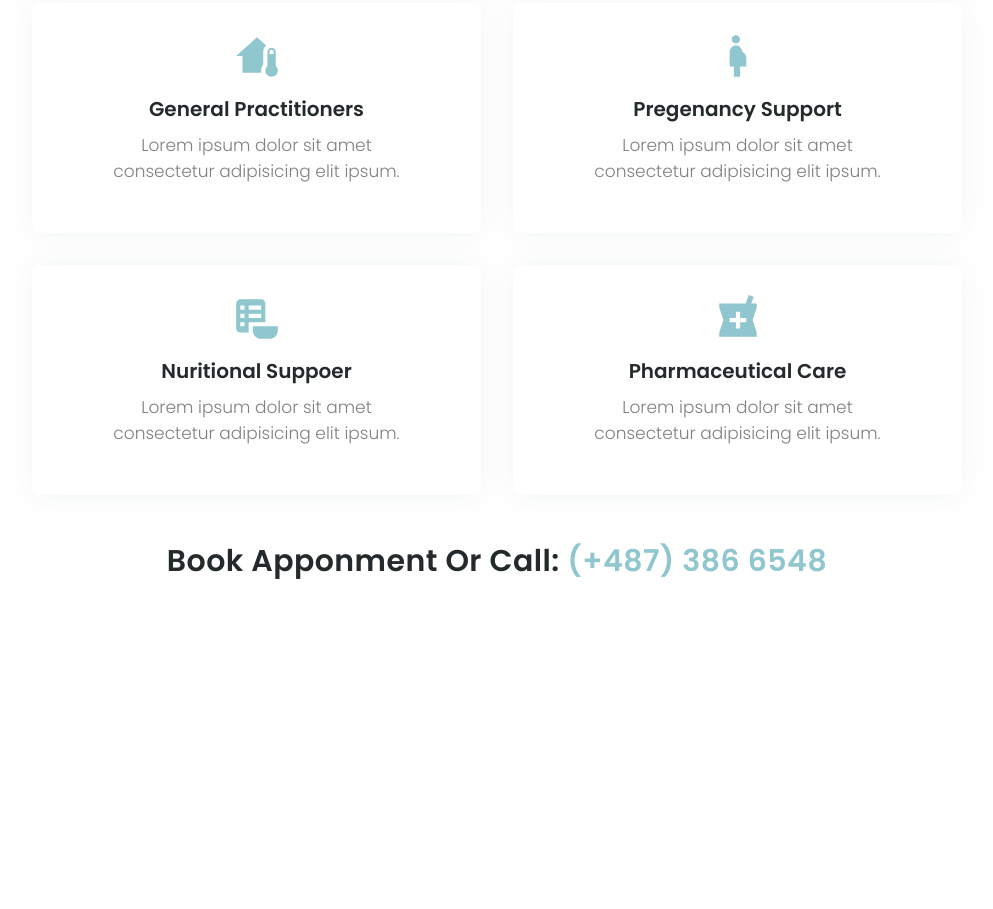
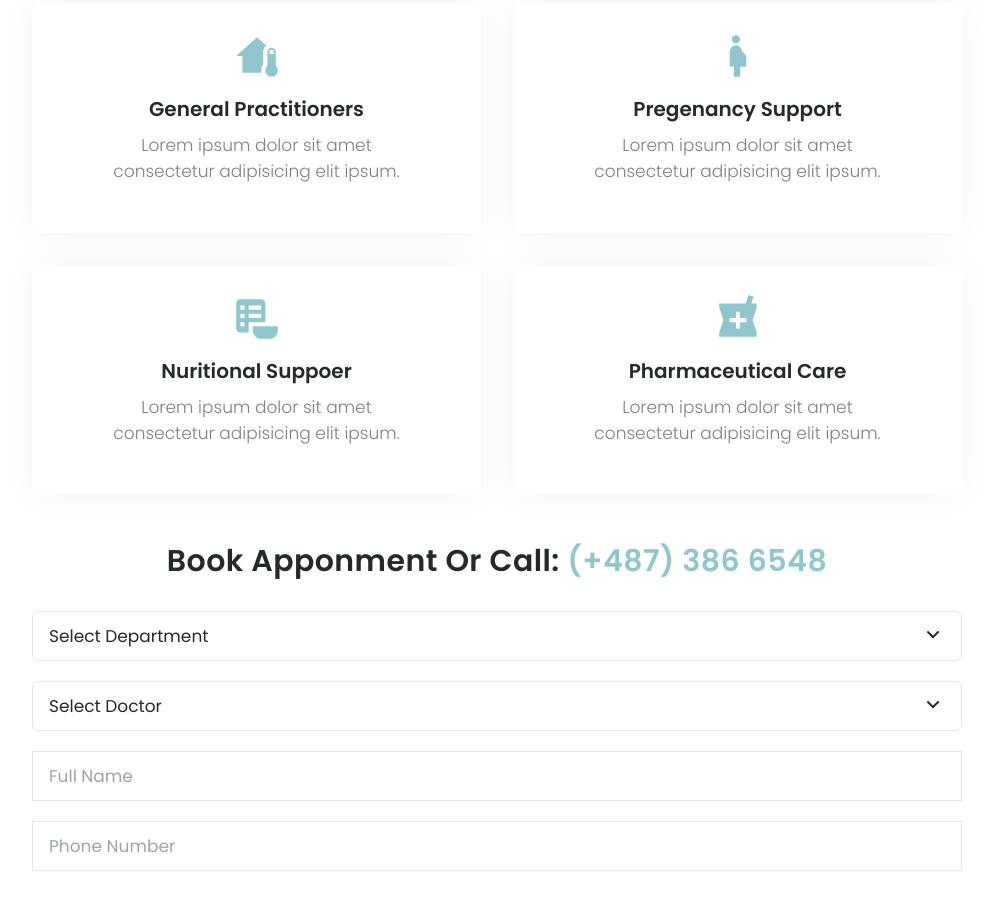
Before and after one commit to mehedihasan8/HTML_CSS, a website: page project3-tailwind/index.html in a window 1280 px wide. Shown: the part 1313-2222 px from the top of the page, without its empty margins (143-1136 px from the left). Before the commit the page ends 1912 px from the top, so only its background shows below. Drawn offline with nearby package versions, Linux system fonts and the light colour scheme.

Commit message:
complete appoinment section

```diff
--- a/project3-tailwind/index.html
+++ b/project3-tailwind/index.html
@@ -368,16 +368,70 @@
 
     <!-- start appoinment section  -->
 
-    <section class="appoinment">
+    <section class="appoinment mb-32">
       <div class="container mx-auto">
         <!-- title  -->
         <h1
-          class="apponment__tile h2 mb-5 xl:mb-[50px] text-center xl:text-left"
+          class="apponment__tile h2 mb-8 xl:mb-[50px] text-center xl:text-left"
         >
           Book Apponment or Call:
           <span class="text-accent-tertiary">(+487) 386 6548</span>
         </h1>
         <!-- form section  -->
+        <form class="appoinmnet_form flex flex-col gap-y-5">
+          <!-- select wrapper  -->
+          <div class="flex flex-col xl:flex-row gap-5">
+            <!-- select 1  -->
+            <div
+              class="border flex-1 select relative flex items-center rounded-md"
+            >
+              <!-- icon  -->
+              <div class="absolute right-4">
+                <i class="ri-arrow-down-s-line text-2xl text-primary"></i>
+              </div>
+              <!-- select  -->
+              <select
+                class="w-full appearance-none h-full outline-none bg-transparent px-4 py-2 text-primary"
+              >
+                <option value="1">Select Department</option>
+                <option value="2">Department 1</option>
+                <option value="3">Department 2</option>
+                <option value="4">Department 3</option>
+                <option value="5">Department 4</option>
+              </select>
+            </div>
+            <div
+              class="border flex-1 select relative flex items-center rounded-md"
+            >
+              <!-- icon  -->
+              <div class="absolute right-4">
+                <i class="ri-arrow-down-s-line text-2xl text-primary"></i>
+              </div>
+              <!-- select  -->
+              <select
+                class="w-full appearance-none h-full outline-none bg-transparent px-4 py-2 text-primary"
+              >
+                <option value="1">Select Doctor</option>
+                <option value="2">Doctor 1</option>
+                <option value="3">Doctor 2</option>
+                <option value="4">Doctor 3</option>
+                <option value="5">Doctor 4</option>
+              </select>
+            </div>
+          </div>
+          <div class="flex flex-col xl:flex-row gap-5">
+            <input
+              class="input flex-1 outline-none border py-2"
+              type="text"
+              placeholder="Full Name"
+            />
+            <input
+              class="input flex-1 outline-none border py-2"
+              type="number"
+              placeholder="Phone Number"
+            />
+          </div>
+        </form>
       </div>
     </section>
 
```
Also changed, not shown: project3-tailwind/dist/output.css.
